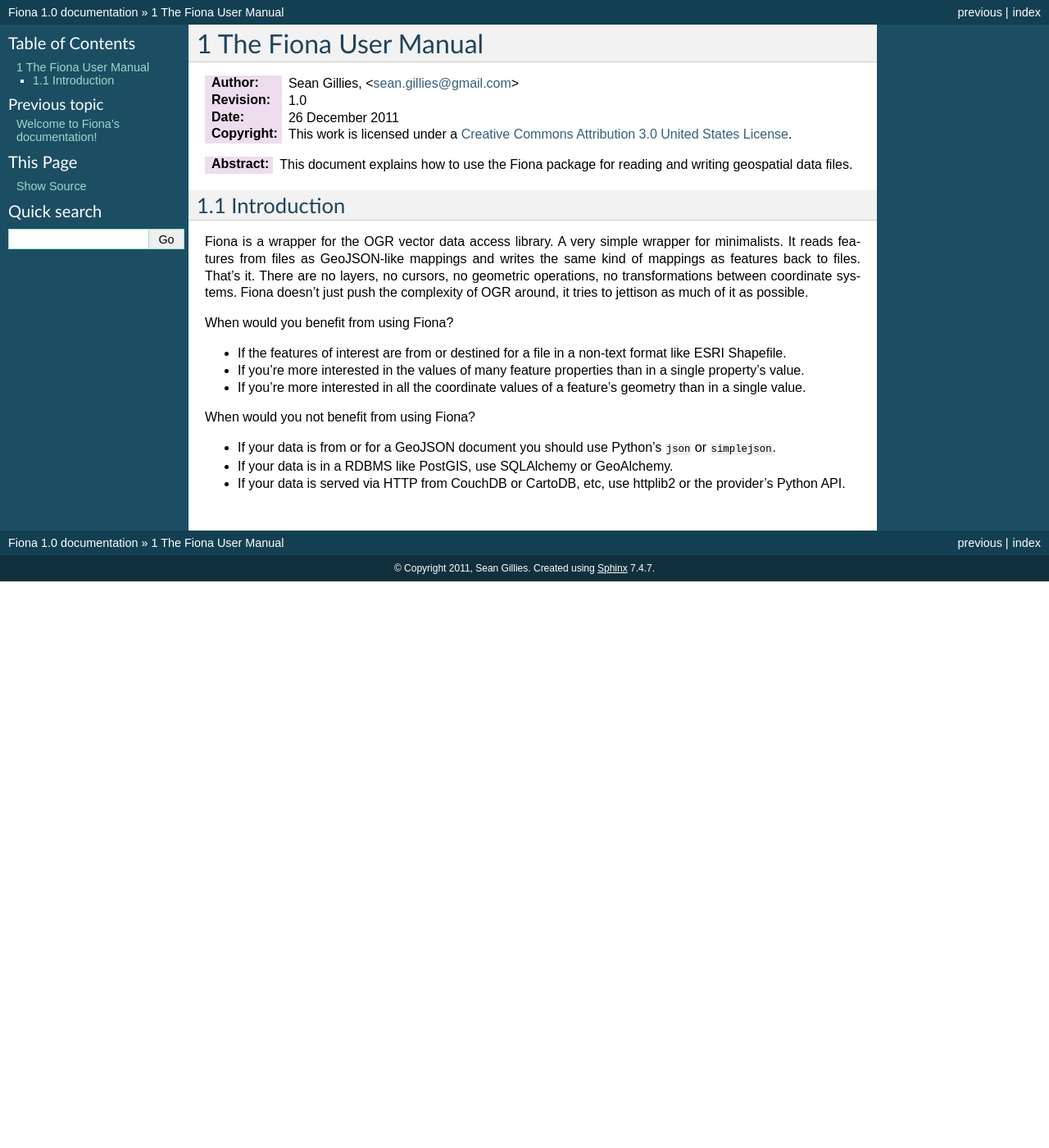
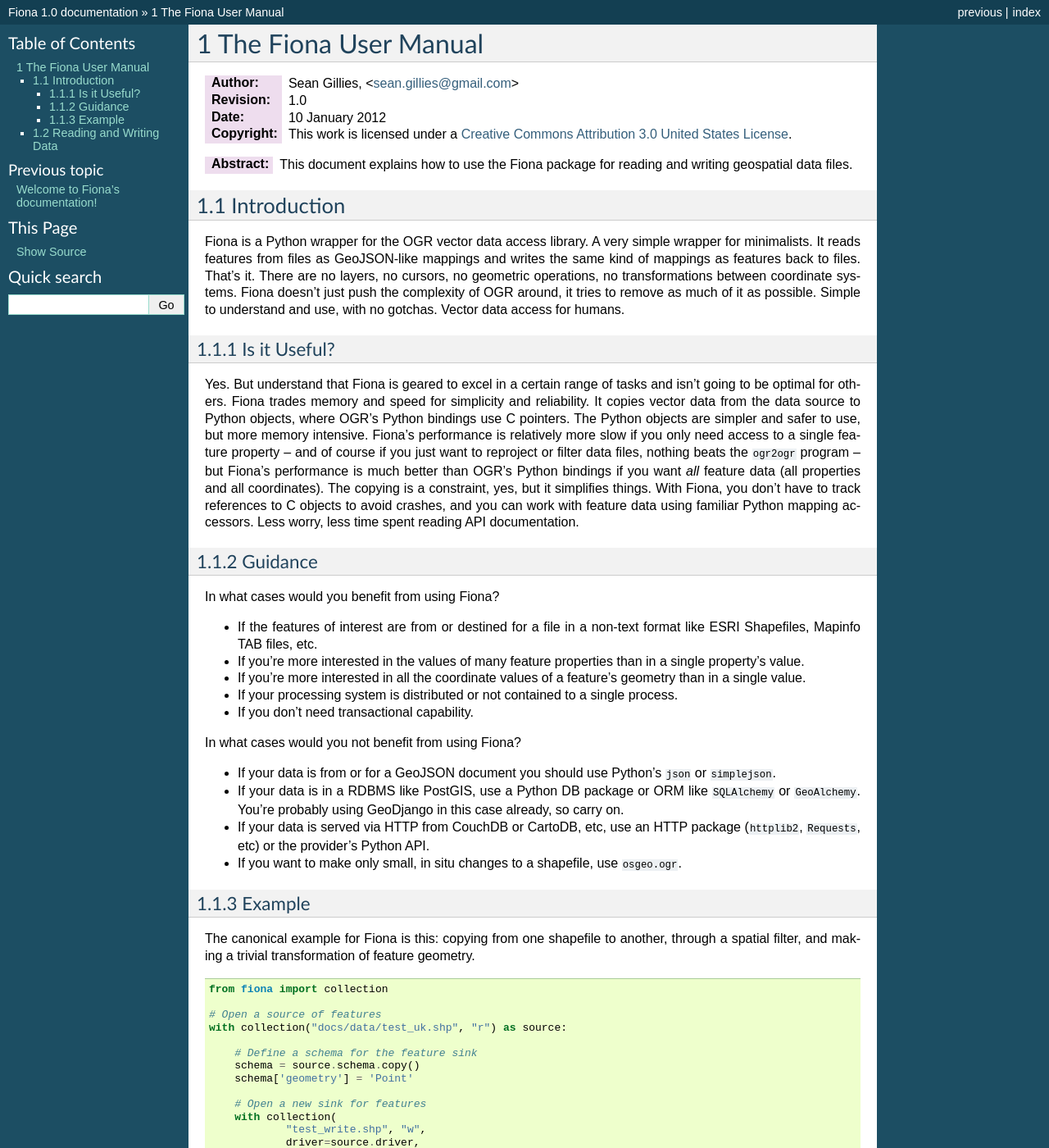
Before and after one commit to Toblerity/Fiona, a Sphinx documentation site: the page built from docs/manual.rst, in a window 1280 px wide and 1400 px high. Shown: the whole window at 82% size. Built offline with Sphinx 7.4.7, drawn with Linux system fonts in a browser that asks for light colours; pages that are not in the unit, such as notebooks, are missing from menus; some of the changed text lies outside the part shown.

Commit message:
More manual progress.

```diff
--- a/docs/manual.rst
+++ b/docs/manual.rst
@@ -4,7 +4,7 @@
 
 :Author: Sean Gillies, <sean.gillies@gmail.com>
 :Revision: 1.0
-:Date: 26 December 2011
+:Date: 10 January 2012
 :Copyright:
   This work is licensed under a `Creative Commons Attribution 3.0
   United States License`__.
@@ -22,26 +22,98 @@
 Introduction
 ============
 
-Fiona is a wrapper for the OGR vector data access
-library. A very simple wrapper for minimalists. It reads features from files as
-GeoJSON-like mappings and writes the same kind of mappings as features back to
-files. That's it. There are no layers, no cursors, no geometric operations, no
-transformations between coordinate systems. Fiona doesn't just push the
-complexity of OGR around, it tries to jettison as much of it as possible.
+Fiona is a Python wrapper for the OGR vector data access library. A very simple
+wrapper for minimalists. It reads features from files as GeoJSON-like mappings
+and writes the same kind of mappings as features back to files. That's it.
+There are no layers, no cursors, no geometric operations, no transformations
+between coordinate systems. Fiona doesn't just push the complexity of OGR
+around, it tries to remove as much of it as possible. Simple to understand and
+use, with no gotchas. Vector data access for humans.
 
-When would you benefit from using Fiona?
+Is it Useful?
+-------------
 
-- If the features of interest are from or destined for a file in a non-text
-  format like ESRI Shapefile.
-- If you're more interested in the values of many feature properties than in
+Yes. But understand that Fiona is geared to excel in a certain range of tasks
+and isn't going to be optimal for others. Fiona trades memory and speed for
+simplicity and reliability. It copies vector data from the data source to
+Python objects, where OGR's Python bindings use C pointers. The Python objects
+are simpler and safer to use, but more memory intensive. Fiona's performance is
+relatively more slow if you only need access to a single feature property – and
+of course if you just want to reproject or filter data files, nothing beats the
+``ogr2ogr`` program – but Fiona's performance is much better than OGR's Python
+bindings if you want *all* feature data (all properties and all coordinates).
+The copying is a constraint, yes, but it simplifies things. With Fiona, you
+don't have to track references to C objects to avoid crashes, and you can work
+with feature data using familiar Python mapping accessors. Less worry, less
+time spent reading API documentation.
+
+Guidance
+--------
+
+In what cases would you benefit from using Fiona?
+
+* If the features of interest are from or destined for a file in a non-text
+  format like ESRI Shapefiles, Mapinfo TAB files, etc.
+* If you're more interested in the values of many feature properties than in
   a single property's value.
-- If you're more interested in all the coordinate values of a feature's
+* If you're more interested in all the coordinate values of a feature's
   geometry than in a single value.
+* If your processing system is distributed or not contained to a single
+  process.
+* If you don't need transactional capability.
 
-When would you not benefit from using Fiona?
+In what cases would you not benefit from using Fiona?
 
-- If your data is from or for a GeoJSON document you should use Python's
+* If your data is from or for a GeoJSON document you should use Python's
   ``json`` or ``simplejson``.
-- If your data is in a RDBMS like PostGIS, use SQLAlchemy or GeoAlchemy.
-- If your data is served via HTTP from CouchDB or CartoDB, etc, use httplib2 or
-  the provider's Python API.
+* If your data is in a RDBMS like PostGIS, use a Python DB package or ORM like
+  ``SQLAlchemy`` or ``GeoAlchemy``. You're probably using GeoDjango in this
+  case already, so carry on.
+* If your data is served via HTTP from CouchDB or CartoDB, etc, use an HTTP
+  package (``httplib2``, ``Requests``, etc) or the provider's Python API.
+* If you want to make only small, in situ changes to a shapefile, use
+  ``osgeo.ogr``.
+
+Example
+-------
+
+The canonical example for Fiona is this: copying from one shapefile to another,
+through a spatial filter, and making a trivial transformation of feature
+geometry.
+
+.. sourcecode:: python
+
+  from fiona import collection
+
+  # Open a source of features
+  with collection("docs/data/test_uk.shp", "r") as source:
+
+      # Define a schema for the feature sink
+      schema = source.schema.copy()
+      schema['geometry'] = 'Point'
+
+      # Open a new sink for features
+      with collection(
+              "test_write.shp", "w",
+              driver=source.driver,
+              schema=schema,
+              crs=source.crs
+              ) as sink:
+
+          # Process only the features intersecting a box
+          for f in source.filter(bbox=(-5.0, 55.0, 0.0, 60.0)):
+
+              # Get point on the boundary of the feature
+              f['geometry'] = f['geometry'] = {
+                  'type': 'Point',
+                  'coordinates': f['geometry']['coordinates'][0][0] }
+
+              # Stage feature for writing
+              sink.write(f)
+
+      # The sink shapefile is written to disk when its ``with`` block ends
+
+Reading and Writing Data
+========================
+
+TODO.
```
